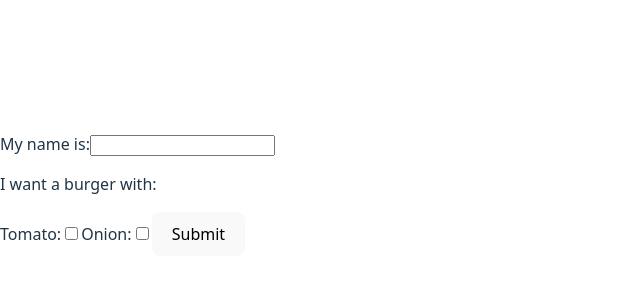
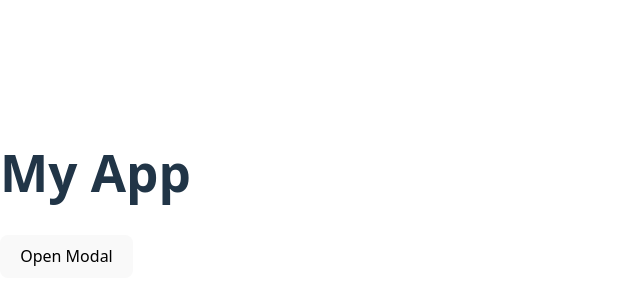
Before and after one commit to Its-Delimas/react_learn, a React (Vite) app in the folder alpha/: page / in a window 1280 px wide. Shown: the part 206-506 px from the top of the page, without its empty margins (0-640 px from the left). Built offline with nearby package versions, Linux system fonts and the light colour scheme.

Commit message:
Refactor App component to implement modal functionality and remove form handling

```diff
--- a/alpha/src/App.jsx
+++ b/alpha/src/App.jsx
@@ -1,82 +1,48 @@
 import { useState } from 'react';
+import { createPortal } from 'react-dom';
 
-export default function MyForm() {
-  // useState holds the values for all form controls (controlled components).
-  // Initialize fields to proper types to avoid uncontrolled->controlled warnings.
-  const [inputs, setInputs] = useState({
-    firstname: '',   // text input value
-    tomato: false,   // checkbox value
-    onion: false     // checkbox value
-  });
+function Modal({ isOpen, onClose, children }) {
+  if (!isOpen) return null;
 
-  // Generic change handler for both text inputs and checkboxes.
-  const handleChange = (e) => {
-    const target = e.target;
-    // For checkboxes we use checked, otherwise use value.
-    const value = target.type === 'checkbox' ? target.checked : target.value;
-    const name = target.name;
-
-    // Merge the new value into the inputs state (preserve other fields).
-    setInputs((values) => ({ ...values, [name]: value }));
-  };
-
-  // Form submit handler
-  const handleSubmit = (event) => {
-    // Prevent the default form submission (page reload).
-    event.preventDefault();
-
-    // Build a human-readable list of selected fillings.
-    let fillings = '';
-    if (inputs.tomato) fillings += 'tomato';
-    if (inputs.onion) {
-      if (inputs.tomato) fillings += ' and ';
-      fillings += 'onion';
-    }
-    if (fillings === '') fillings = 'no fillings';
-
-    // Show a simple alert with the collected data.
-    alert(`${inputs.firstname} wants a burger with ${fillings}`);
-  };
-
-  // The returned JSX is a controlled form:
-  // - text input uses "value" and onChange
-  // - checkboxes use "checked" and onChange
-  return (
-    <form onSubmit={handleSubmit}>
-      <label>
-        My name is:
-        <input
-          type="text"
-          name="firstname"
-          value={inputs.firstname}
-          onChange={handleChange}
-        />
-      </label>
-
-      <p>I want a burger with:</p>
-
-      <label>
-        Tomato:
-        <input
-          type="checkbox"
-          name="tomato"
-          checked={inputs.tomato}
-          onChange={handleChange}
-        />
-      </label>
-
-      <label>
-        Onion:
-        <input
-          type="checkbox"
-          name="onion"
-          checked={inputs.onion}
-          onChange={handleChange}
-        />
-      </label>
-
-      {/* Properly closed submit button */}
-      <button type="submit">Submit</button>
-    </form>
+  return createPortal(
+    <div style={{
+      position: 'fixed',
+      top: 0,
+      left: 0,
+      right: 0,
+      bottom: 0,
+      backgroundColor: 'rgba(0, 0, 0, 0.5)',
+      display: 'flex',
+      alignItems: 'center',
+      justifyContent: 'center'
+    }}>
+      <div style={{
+        background: 'white',
+        padding: '20px',
+        borderRadius: '8px'
+      }}>
+        {children}
+        <button onClick={onClose}>Close</button>
+      </div>
+    </div>,
+    document.body
   );
 }
+
+export default function MyApp() {
+  const [isOpen, setIsOpen] = useState(false);
+
+  return (
+    <div>
+      <h1>My App</h1>
+      <button onClick={() => setIsOpen(true)}>
+        Open Modal
+      </button>
+
+      <Modal isOpen={isOpen} onClose={() => setIsOpen(false)}>
+        <h2>Modal Content</h2>
+        <p>This content is rendered outside the App component!</p>
+      </Modal>
+    </div>
+  );
+}
```
